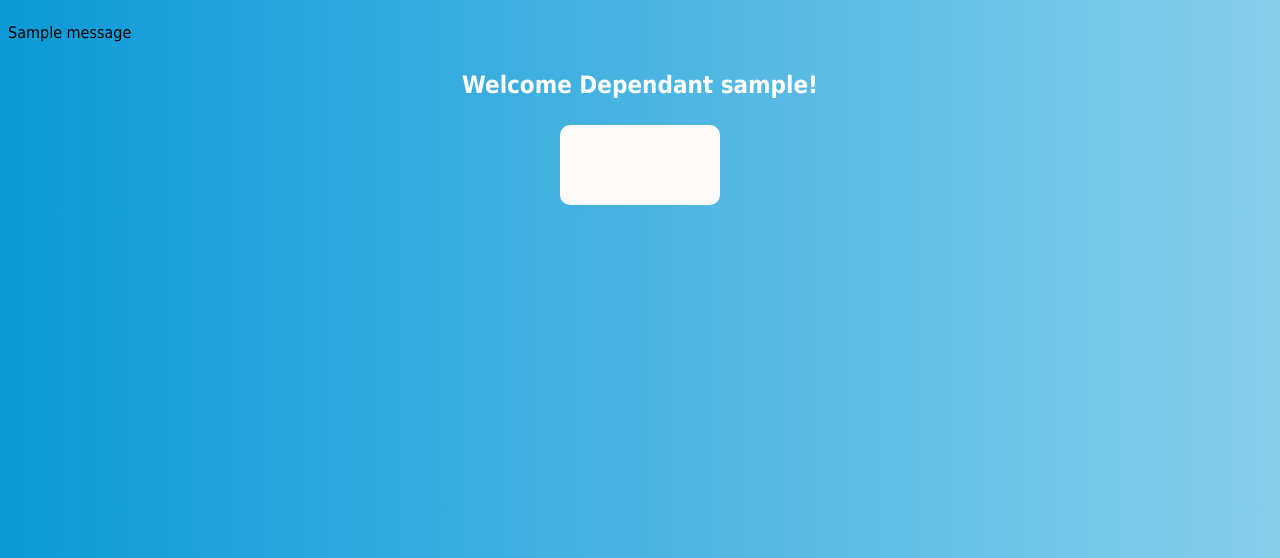
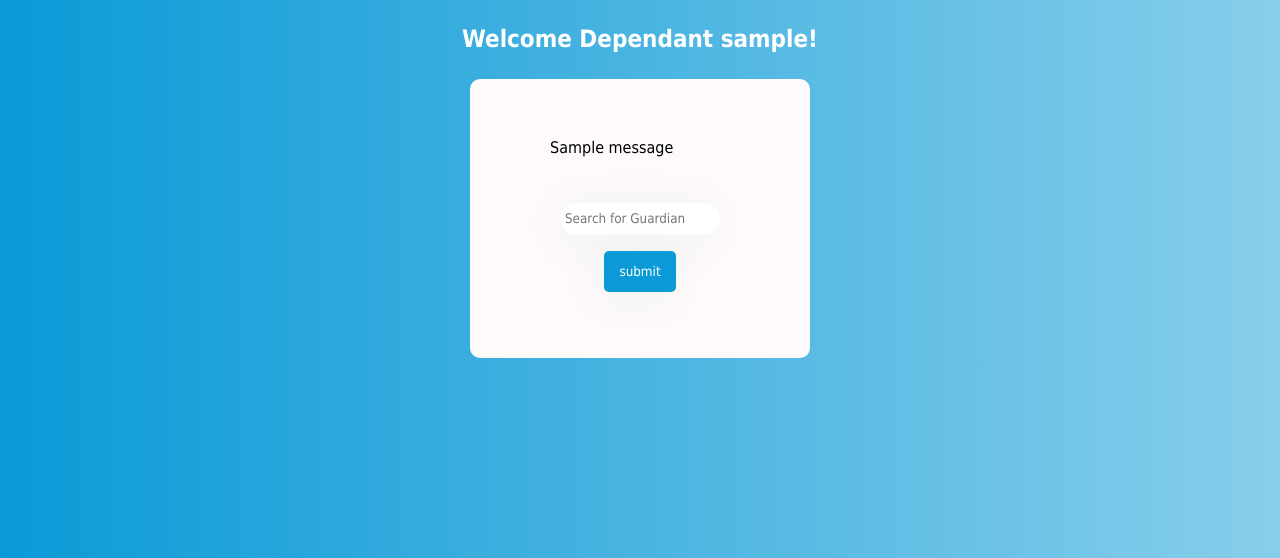
Before and after one commit to jventura7/reminder-app, a Flask app: template templates/dependant.html in a window 1280 px wide. Shown: the part 81-639 px from the top of the page. Run offline with Flask 2, Linux system fonts and the light colour scheme; the template is opened without the code that fills it: most values are stand-ins (such as "Sample title", 1, 10 or a date in 2020); one stand-in notice (Sample message) is shown; some libraries are stand-ins or nearby versions.

Commit message:
guardian and dependant linked

```diff
--- a/main.py
+++ b/main.py
@@ -25,9 +25,23 @@ def home():
         return "Invalid username/password combination"
     return render_template("index.html")
 
-@app.route("/<nameID>/<relationshipType>")
+@app.route("/<nameID>/<relationshipType>", methods=['GET', 'POST'])
 def user(nameID, relationshipType):
     if relationshipType == "Dependant":
+        if request.method == "POST":
+            guardName = request.form["guard_name"]
+            findGuardian = guardian.find_one({"username": guardName})
+            findDependant = users.find_one({"username": nameID})
+            if guardName in findDependant["Guardians"]:
+                flash("Guardian already linked you silly goose!")
+            elif findGuardian:
+                guardian.update_one({"username": guardName},
+                                    {"$set": {"Dependants": findGuardian["Dependants"] + [nameID]}})
+                users.update_one({"username": nameID},
+                                 {"$set": {"Guardians": findDependant["Guardians"] + [guardName]}})
+                flash("Successfully added guardian!")
+            else:
+                flash("Guardian doesn't exists, you dementia riddled dingus!")
         return render_template("dependant.html", username=nameID)
     else:
         return render_template("guardian.html", username=nameID)
@@ -45,10 +59,18 @@ def signup():
 
         if not existingUserName and not existingUserEmail and not existingGuardianName and not existingGuardianEmail:
             hashpass = bcrypt.hashpw(request.form["password"].encode('utf-8'), bcrypt.gensalt())
-            currInfo = {"firstname": request.form["first_name"], "lastname": request.form["last_name"], "username": request.form["username"], "email": request.form["email"], "password" : hashpass, "relationship" : request.form["relationship"]}
+            currInfo = {"firstname": request.form["first_name"],
+                        "lastname": request.form["last_name"],
+                        "username": request.form["username"],
+                        "email": request.form["email"],
+                        "password" : hashpass,
+                        "relationship" : request.form["relationship"]
+                        }
             if request.form["relationship"] == "Guardian":
+                currInfo["Dependants"] = []
                 guardian.insert_one(currInfo)
             else:
+                currInfo["Guardians"] = []
                 users.insert_one(currInfo)
             session["username"] = request.form["username"]
             return redirect(url_for("user", nameID=session["username"], relationshipType=currInfo["relationship"]))
--- a/templates/dependant.html
+++ b/templates/dependant.html
@@ -1,17 +1,19 @@
 {% extends "base.html" %}
 {% block title %} User Page {% endblock %}
 {% block content%}
-    {% with messages = get_flashed_messages() %}
+    <h2 class="center white-text">Welcome Dependant {{username}}!</h2>
+    <div class="block">
+        {% with messages = get_flashed_messages() %}
         {% if messages %}
             {% for msg in messages %}
                 <p>{{msg}}</p>
             {% endfor %}
         {% endif %}
-    {% endwith %}
-    <h2 class="center white-text">
-        Welcome Dependant {{username}}!
-    </h2>
-    <div class="block">
+        {% endwith %}
+        <form action="#" class="my-form" method="POST">
+            <p><input type="text" name="guard_name" placeholder="Search for Guardian"></p>
+            <p><input class="button" type="submit", value="submit"/></p>
+        </form>
     </div>
 
 {% endblock %}
```
